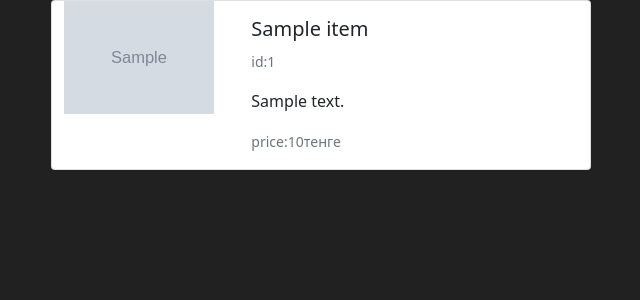
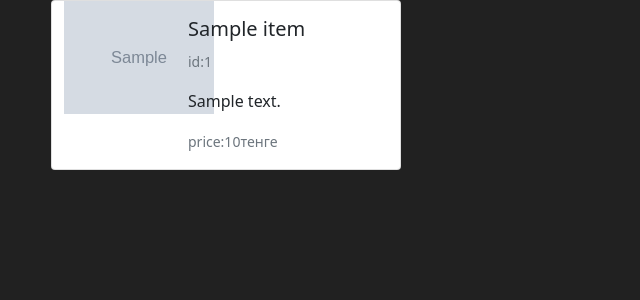
Before and after one commit to hIMSELFS/homework, a Django app: template catalog/templates/catalog/index.html in a window 1280 px wide. Shown: the part 56-356 px from the top of the page, without its empty margins (19-659 px from the left). Run offline with Django 3.2, Linux system fonts and the light colour scheme; the template is opened without the code that fills it: most values are stand-ins (such as "Sample title", 1, 10 or a date in 2020); grey boxes marked "Sample" are stand-in pictures.

Commit message:
Add files via upload

```diff
--- a/templates/local/inc/_nav.html
+++ b/templates/local/inc/_nav.html
@@ -46,8 +46,8 @@
         {% endif %}
       </ul>
 
-      <form class="d-flex">
-        <input class="form-control me-2" type="search" placeholder="Что ищем?" aria-label="Search">
+      <form class="d-flex" action="{% url 'place_search' %}" method="GET">
+        <input class="form-control me-2" type="search" placeholder="Что ищем?" name="q" aria-label="Search">
         <button class="btn btn-outline-warning" type="submit">Поиск</button>
       </form>
     </div>
--- a/templates/local/inc/_post_element.html
+++ b/templates/local/inc/_post_element.html
@@ -1,4 +1,4 @@
-<div class="card mb-3" style="max-width: 540px;">
+<div class="card mb-3 item-product" style="max-width: 350px;">
     <div class="row g-0">
         <div class="col-md-4">
             {% if item.image %}
@@ -7,9 +7,9 @@
             <img src="media/not_image.jpg" class="rounded float-end" width="200px" height="150px" alt="...">
             {% endif %}
         </div>
-        <div class="col-md-8">
+        <div class="col-md-8 main-text-product">
             <div class="card-body">
-                <h5 class="card-title">{{item.shortName}}</h5>
+                <h5 class="card-title item-product">{{item.shortName}}</h5>
                 <p class="card-text"><small class="text-muted">id:{{item.id}}</small></p>
                 <p class="card-text">{{item.shortText}}</p>
                 <p class="card-text"><small class="text-muted">price:{{item.price}}тенге</small></p>
```
